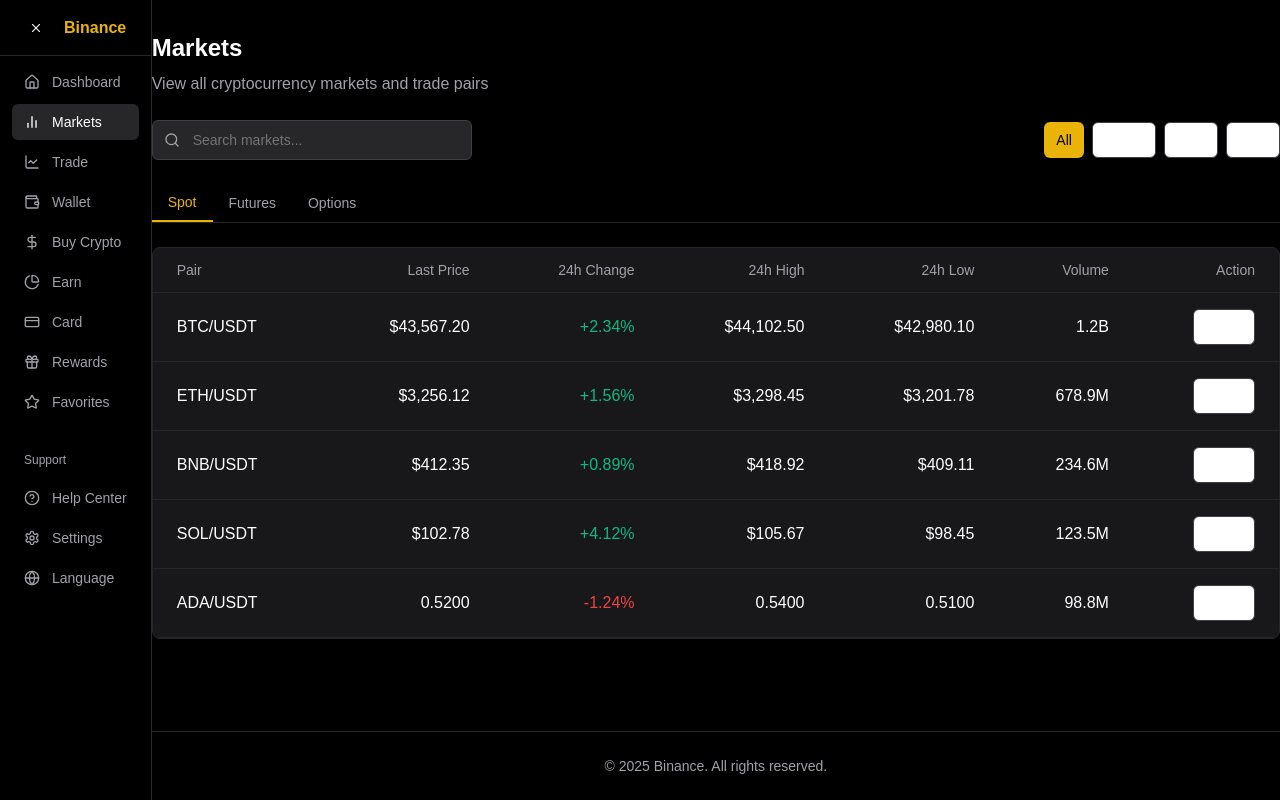
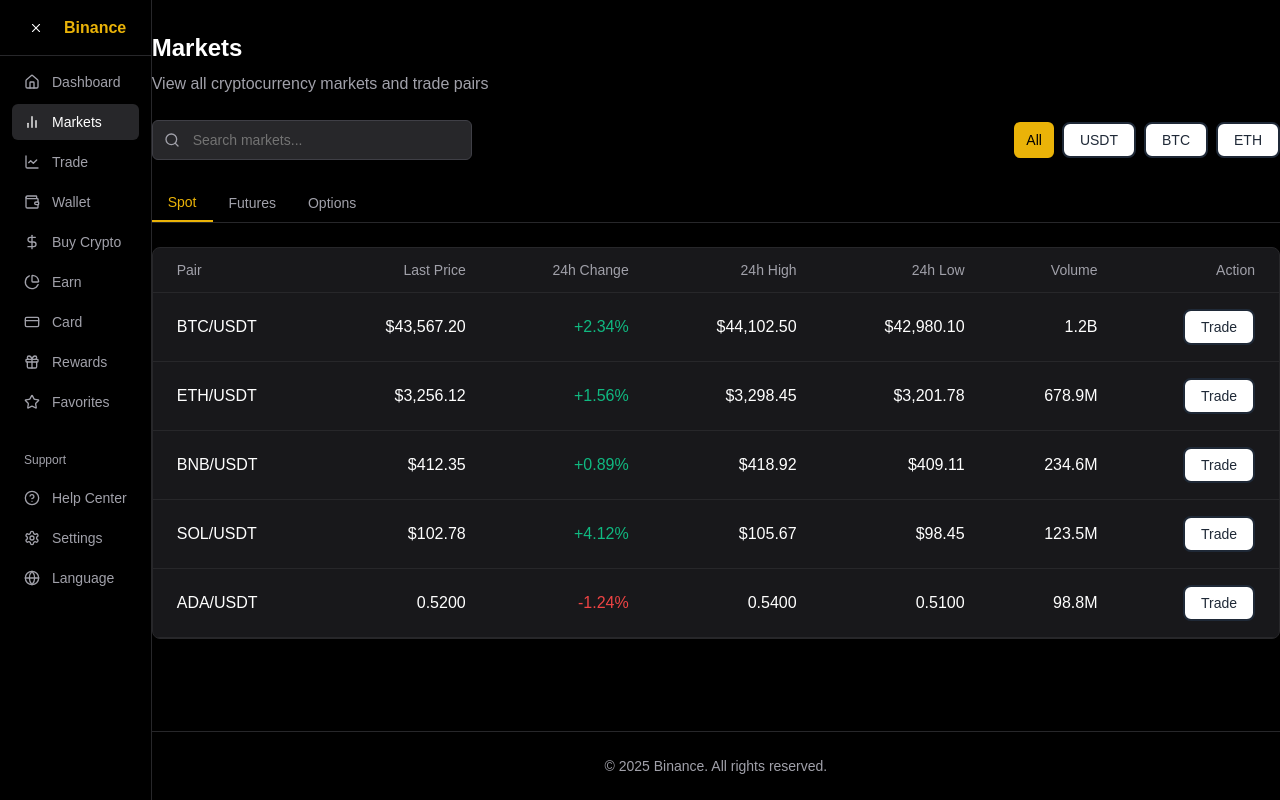
Before and after one commit to prakashpaini2k/crypto-exchange, a Next.js app: page /markets in a window 1280 px wide. Built offline with nearby package versions, Linux system fonts and the light colour scheme.

Commit message:
ui btn fix

```diff
--- a/app/markets/page.tsx
+++ b/app/markets/page.tsx
@@ -94,7 +94,7 @@ export default function MarketsPage() {
                   className={
                     activeQuote === "all"
                       ? "bg-yellow-500 text-black hover:bg-yellow-600"
-                      : "border-zinc-700 hover:bg-zinc-800"
+                      : "px-4 py-2 border-2 border-gray-800 text-gray-800 bg-white rounded-lg transition duration-300 hover:bg-gray-800 hover:text-white"
                   }
                   onClick={() => filterByQuote("all")}
                 >
@@ -106,7 +106,7 @@ export default function MarketsPage() {
                   className={
                     activeQuote === "USDT"
                       ? "bg-yellow-500 text-black hover:bg-yellow-600"
-                      : "border-zinc-700 hover:bg-zinc-800"
+                      : "px-4 py-2 border-2 border-gray-800 text-gray-800 bg-white rounded-lg transition duration-300 hover:bg-gray-800 hover:text-white"
                   }
                   onClick={() => filterByQuote("USDT")}
                 >
@@ -118,7 +118,7 @@ export default function MarketsPage() {
                   className={
                     activeQuote === "BTC"
                       ? "bg-yellow-500 text-black hover:bg-yellow-600"
-                      : "border-zinc-700 hover:bg-zinc-800"
+                      : "px-4 py-2 border-2 border-gray-800 text-gray-800 bg-white rounded-lg transition duration-300 hover:bg-gray-800 hover:text-white"
                   }
                   onClick={() => filterByQuote("BTC")}
                 >
@@ -130,7 +130,7 @@ export default function MarketsPage() {
                   className={
                     activeQuote === "ETH"
                       ? "bg-yellow-500 text-black hover:bg-yellow-600"
-                      : "border-zinc-700 hover:bg-zinc-800"
+                      : "px-4 py-2 border-2 border-gray-800 text-gray-800 bg-white rounded-lg transition duration-300 hover:bg-gray-800 hover:text-white"
                   }
                   onClick={() => filterByQuote("ETH")}
                 >
@@ -182,7 +182,7 @@ export default function MarketsPage() {
                 <p className="text-zinc-400">No markets found matching your search criteria.</p>
                 <Button
                   variant="outline"
-                  className="mt-4 border-zinc-700 hover:bg-zinc-800"
+                  className="mt-4 px-4 py-2 border-2 border-gray-800 text-gray-800 bg-white rounded-lg transition duration-300 hover:bg-gray-800 hover:text-white"
                   onClick={() => {
                     setSearchQuery("")
                     setActiveQuote("all")
--- a/components/crypto-table.tsx
+++ b/components/crypto-table.tsx
@@ -51,7 +51,7 @@ export function CryptoTable({ cryptoData }: CryptoTableProps) {
                 </td>
                 <td className="whitespace-nowrap px-6 py-4 text-right">{formatCompactNumber(coin.market_cap)}</td>
                 <td className="whitespace-nowrap px-6 py-4 text-right">
-                  <Button size="sm" variant="outline" className="border-zinc-700 hover:bg-zinc-800">
+                  <Button size="sm" variant="outline" className="px-4 py-2 border-2 border-gray-800 text-gray-800 bg-white rounded-lg transition duration-300 hover:bg-gray-800 hover:text-white">
                     Trade
                   </Button>
                 </td>
--- a/components/market-table.tsx
+++ b/components/market-table.tsx
@@ -107,7 +107,7 @@ export function MarketTable({ markets, marketType = "spot" }: MarketTableProps)
                 <td className="whitespace-nowrap px-6 py-4 text-right">{formatCompactNumber(market.volume)}</td>
                 <td className="whitespace-nowrap px-6 py-4 text-right">
                   <Link href={`/trade/${market.pair.replace("/", "_")}`}>
-                    <Button size="sm" variant="outline" className="border-zinc-700 hover:bg-zinc-800">
+                    <Button size="sm" variant="outline" className="px-4 py-2 border-2 border-gray-800 text-gray-800 bg-white rounded-lg transition duration-300 hover:bg-gray-800 hover:text-white">
                       Trade
                     </Button>
                   </Link>
```
